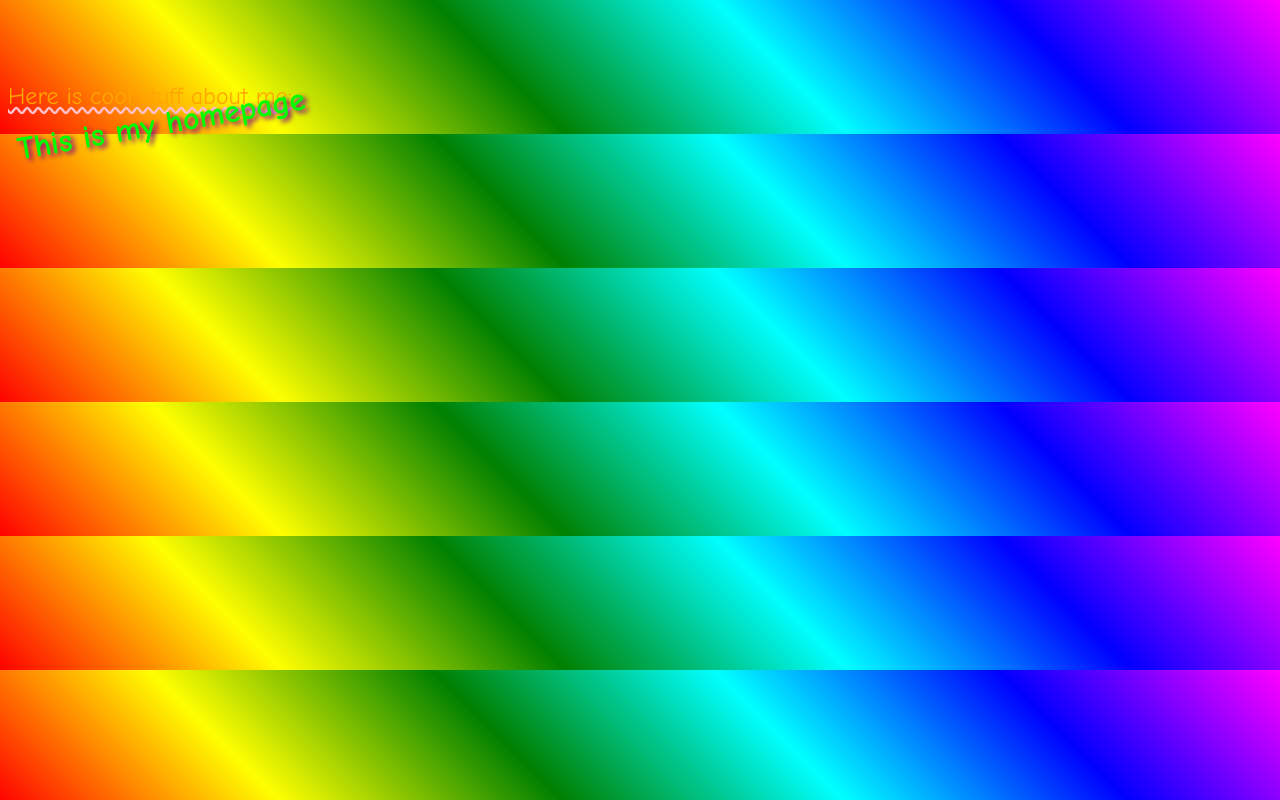
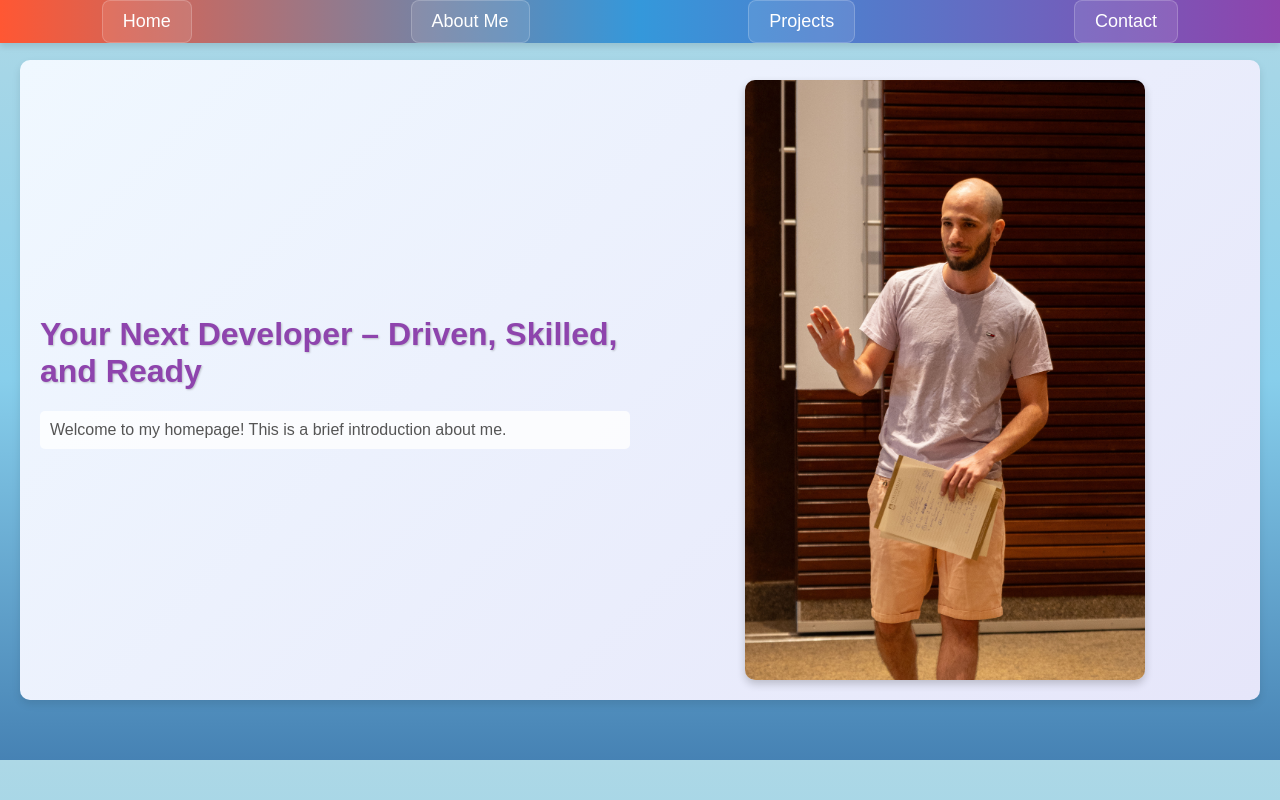
Before and after one commit to yaarieli/yair-homepage, a plain HTML site: page index.html in a window 1280 px wide. Drawn offline with Linux system fonts and the light colour scheme.

Commit message:
Let's just push to main

```diff
--- a/index.html
+++ b/index.html
@@ -1,13 +1,30 @@
 <!DOCTYPE html>
 <html lang="en">
-<head>
-    <meta charset="UTF-8">
-    <meta name="viewport" content="width=device-width, initial-scale=1.0">
-    <title>Document</title>
-    <link rel="stylesheet" href="style.css">
-</head>
-<body>
-    <h1>This is my homepage</h1>
-    <p>Here is cool stuff about me:</p>
-</body>
+  <head>
+    <meta charset="UTF-8" />
+    <meta name="viewport" content="width=device-width, initial-scale=1.0" />
+    <title>Yair's Homepage</title>
+    <link rel="stylesheet" href="style.css" />
+    <script src="script.js"></script>
+  </head>
+  <body>
+    <div class="menu">
+      <ul>
+        <li>Home</li>
+        <li>About Me</li>
+        <li>Projects</li>
+        <li>Contact</li>
+      </ul>
+    </div>
+
+    <div class="content">
+      <div class="text">
+        <h1>Your Next Developer – Driven, Skilled, and Ready</h1>
+        <p>Welcome to my homepage! This is a brief introduction about me.</p>
+      </div>
+      <div class="image">
+        <img src="MF-61.jpg" alt="My Image"/>
+      </div>
+    </div>
+  </body>
 </html>
--- a/style.css
+++ b/style.css
@@ -1,27 +1,127 @@
 body {
-    background: linear-gradient(45deg, red, yellow, green, cyan, blue, magenta);
-    font-family: 'Comic Sans MS', cursive, sans-serif;
-    animation: backgroundAnimation 5s infinite alternate;
+    background: linear-gradient(180deg, #ADD8E6, #87CEEB, #4682B4);
+    /* More noticeable gradient with shades of blue */
+    margin: 0;
+    padding: 0;
+    font-family: Arial, sans-serif;
 }
 
-h1 {
-    color: lime;
-    text-shadow: 3px 3px 5px purple;
-    transform: rotate(-10deg);
+.menu {
+    position: fixed;
+    top: 0;
+    width: 100%;
+    display: flex;
+    justify-content: space-around;
+    padding: 0;
+    /* Remove extra padding */
+    background: linear-gradient(90deg, #FF5733, #3498DB, #8E44AD);
+    /* Gradient with red, blue, and purple */
+    box-shadow: 0 4px 6px rgba(0, 0, 0, 0.1);
+    /* Subtle shadow */
+    color: white;
+    font-family: Arial, sans-serif;
+    font-size: 18px;
 }
 
-p {
-    color: orange;
-    font-size: 1.5em;
-    text-decoration: underline wavy pink;
+.menu ul {
+    list-style-type: none;
+    /* Remove bullet points */
+    margin: 0;
+    padding: 0;
+    display: flex;
+    justify-content: space-around;
+    width: 100%;
+    gap: 15px;
+    /* Add spacing between menu items */
 }
 
-@keyframes backgroundAnimation {
-    0% {
-        filter: hue-rotate(0deg);
-    }
+.menu li {
+    padding: 10px 20px;
+    cursor: pointer;
+    transition: background-color 0.3s ease, color 0.3s ease;
+    background: rgba(255, 255, 255, 0.1);
+    /* Slightly transparent background */
+    border: 1px solid rgba(255, 255, 255, 0.2);
+    /* Border for a polished look */
+    border-radius: 8px;
+    /* Rounded corners */
+}
 
-    100% {
-        filter: hue-rotate(360deg);
-    }
+.menu li:hover {
+    background-color: white;
+    color: #4CAF50;
+    /* Green text on hover */
+    border-radius: 5px;
+    background: linear-gradient(90deg, #FFC300, #DAF7A6, #FF5733);
+    /* Gradient on hover with yellow, light green, and red */
+    box-shadow: 0 4px 8px rgba(0, 0, 0, 0.2);
+    /* Add shadow on hover */
+    transform: scale(1.05);
+    /* Slight zoom effect */
 }
+
+.content {
+    display: flex;
+    align-items: center;
+    justify-content: space-between;
+    flex-wrap: wrap;
+    /* Allow wrapping for smaller screens */
+    gap: 20px;
+    /* Add spacing between text and image */
+    margin-top: 60px;
+    /* Add margin to account for the height of the fixed menu */
+    background: linear-gradient(135deg, #F0F8FF, #E6E6FA);
+    /* Subtle gradient background */
+    padding: 20px;
+    /* Add padding for better spacing */
+    border-radius: 10px;
+    /* Optional: rounded corners for the content section */
+    box-shadow: 0 4px 8px rgba(0, 0, 0, 0.1);
+    /* Optional: subtle shadow */
+    margin: 60px auto;
+    /* Center content horizontally */
+    max-width: 1200px;
+    /* Optional: limit the maximum width */
+}
+
+.content .text {
+    flex: 1;
+    /* Allow the text to take up available space */
+}
+
+.content .text h1 {
+    color: #8E44AD;
+    /* Purple color for the title */
+    text-shadow: 1px 1px 2px rgba(0, 0, 0, 0.2);
+    /* Subtle text shadow */
+}
+
+.content .text p {
+    color: #555555;
+    /* Subtle gray color for the paragraph */
+    background-color: rgba(255, 255, 255, 0.8);
+    /* Slightly transparent background */
+    padding: 10px;
+    /* Add padding for better readability */
+    border-radius: 5px;
+    /* Rounded corners */
+}
+
+.content .image {
+    flex: 1;
+    /* Allow the image to take up available space */
+    display: flex;
+    justify-content: center;
+    align-items: center;
+}
+
+.content .image img {
+    height: 75vh;
+    /* 75% of the viewport height */
+    width: auto;
+    /* Maintain aspect ratio */
+    border-radius: 10px;
+    /* Optional: rounded corners */
+    box-shadow: 0 4px 8px rgba(0, 0, 0, 0.2);
+    /* Optional: subtle shadow */
+}
```
Also changed, not shown: MF-61.jpg (added), script.js (added).
